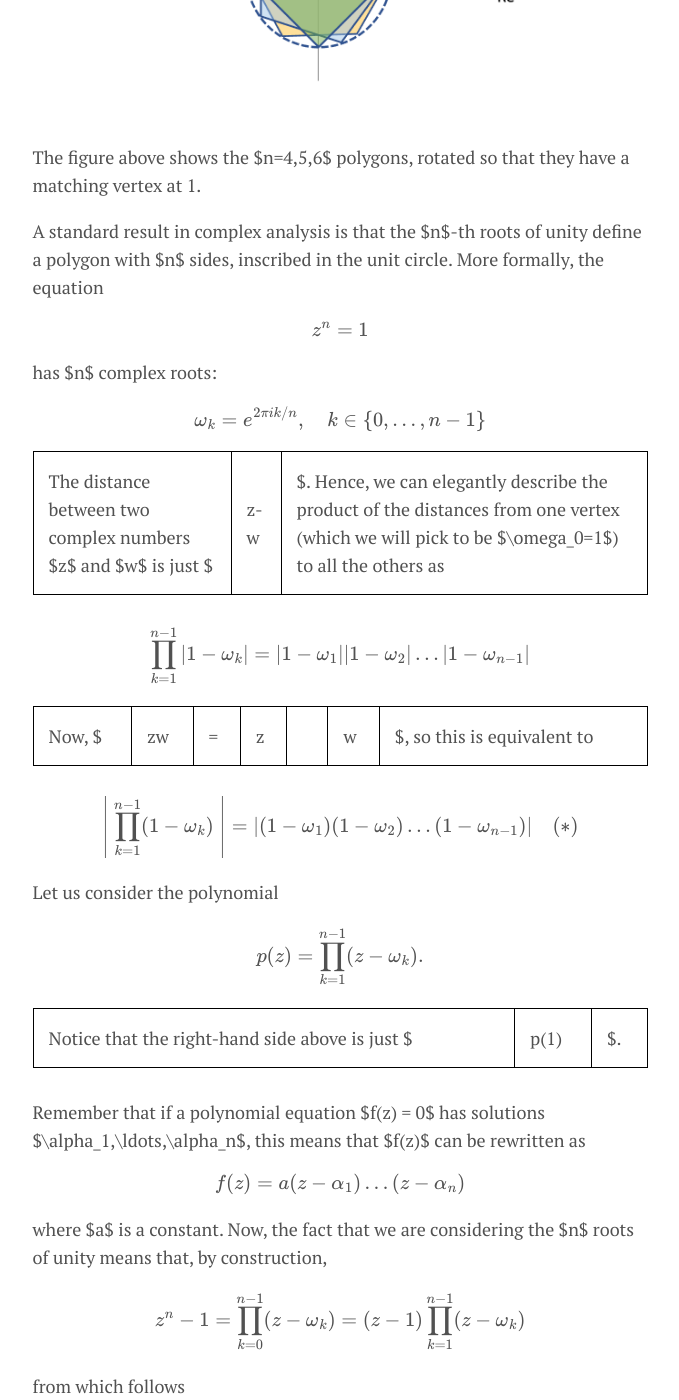
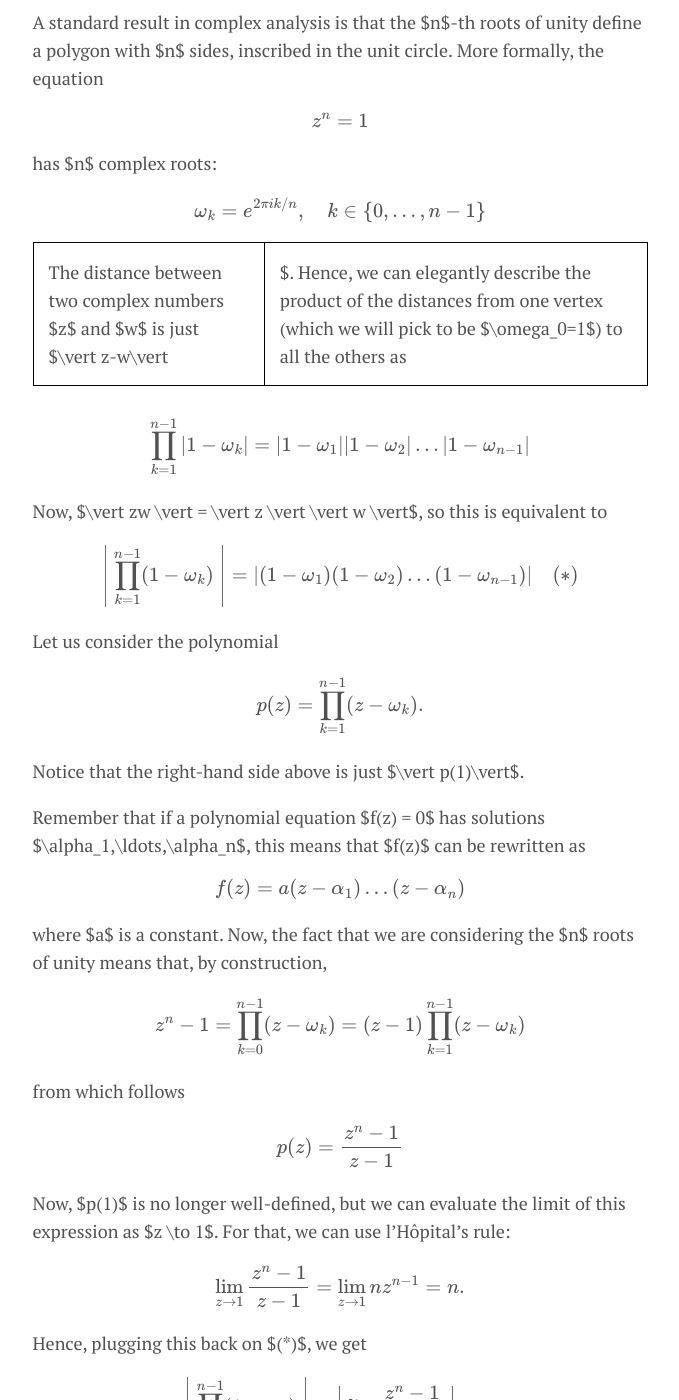
Before and after one commit to takeshimg92/takeshimg92.github.io, a Jekyll site: the page built from _posts/2023-04-16-math_problem.md, in a window 1280 px wide and 1400 px high, scrolled down 2813 px. Shown: the whole window, without its empty margins (300-979 px from the left). Built offline with Jekyll 4.4.1, drawn with Linux system fonts in a browser that asks for light colours; formulas are drawn with MathJax 3; some of the changed text lies outside the part shown.

Commit message:
fixed typos

```diff
--- a/_posts/2023-04-16-math_problem.md
+++ b/_posts/2023-04-16-math_problem.md
@@ -37,7 +37,11 @@
 To help make this statement more concrete, let us do the $n=4$ example below:
 ![image.png](https://raw.githubusercontent.com/takeshimg92/takeshimg92.github.io/main/assets/img/math_problem/markdown_5_attachment_0_0.png)
 
-We pick $A$ as the upper vertex, and via straightforward geometry we obtain $|AB|=|AD|=\sqrt 2$ and $|AC|=2$, which yields
+We pick $A$ as the upper vertex, and via straightforward geometry we obtain
+
+$$|AB|=|AD|=\sqrt 2 \quad \mbox{and} \quad |AC|=2,$$
+
+which yields
 
 $$|AB||AC||AD| = \sqrt 2 \times 2 \times \sqrt 2 = 4.$$
 
@@ -59,11 +63,11 @@
 
 $$\omega_k = e^{2\pi i k/n},\quad k \in \{0,\ldots, n-1\}$$
 
-The distance between two complex numbers $z$ and $w$ is just $|z-w|$. Hence, we can elegantly describe the product of the distances from one vertex (which we will pick to be $\omega_0=1$) to all the others as
+The distance between two complex numbers $z$ and $w$ is just $\vert z-w\vert|$. Hence, we can elegantly describe the product of the distances from one vertex (which we will pick to be $\omega_0=1$) to all the others as
 
 $$\prod_{k=1}^{n-1}|1-\omega_k| = |1-\omega_1||1-\omega_2|\ldots|1-\omega_{n-1}|$$
 
-Now, $|zw| = |z||w|$, so this is equivalent to
+Now, $\vert zw \vert = \vert z \vert \vert w \vert$, so this is equivalent to
 
 $$\left|\;\prod_{k=1}^{n-1}(1-\omega_k)\;\right| = |(1-\omega_1)(1-\omega_2)\ldots(1-\omega_{n-1})| \quad (*)$$
 
@@ -71,7 +75,7 @@
 
 $$p(z) = \prod_{k=1}^{n-1}(z-\omega_k).$$
 
-Notice that the right-hand side above is just $|p(1)|$.
+Notice that the right-hand side above is just $\vert p(1)\vert$.
 
 Remember that if a polynomial equation $f(z) = 0$ has solutions $\alpha_1,\ldots,\alpha_n$, this means that $f(z)$ can be rewritten as
 
@@ -87,7 +91,7 @@
 
 Now, $p(1)$ is no longer well-defined, but we can evaluate the limit of this expression as $z \to 1$. For that, we can use l'Hôpital's rule:
 
-![9275552f.png](https://raw.githubusercontent.com/takeshimg92/takeshimg92.github.io/main/assets/img/math_problem/markdown_18_attachment_0_0.png)
+$$\lim_{z\to 1} \frac{z^n-1}{z-1} = \lim_{z\to 1} n z^{n-1} = n.$$
 
 Hence, plugging this back on $(*)$, we get
 
```
Also changed, not shown: assets/img/complex_function.jpg.
